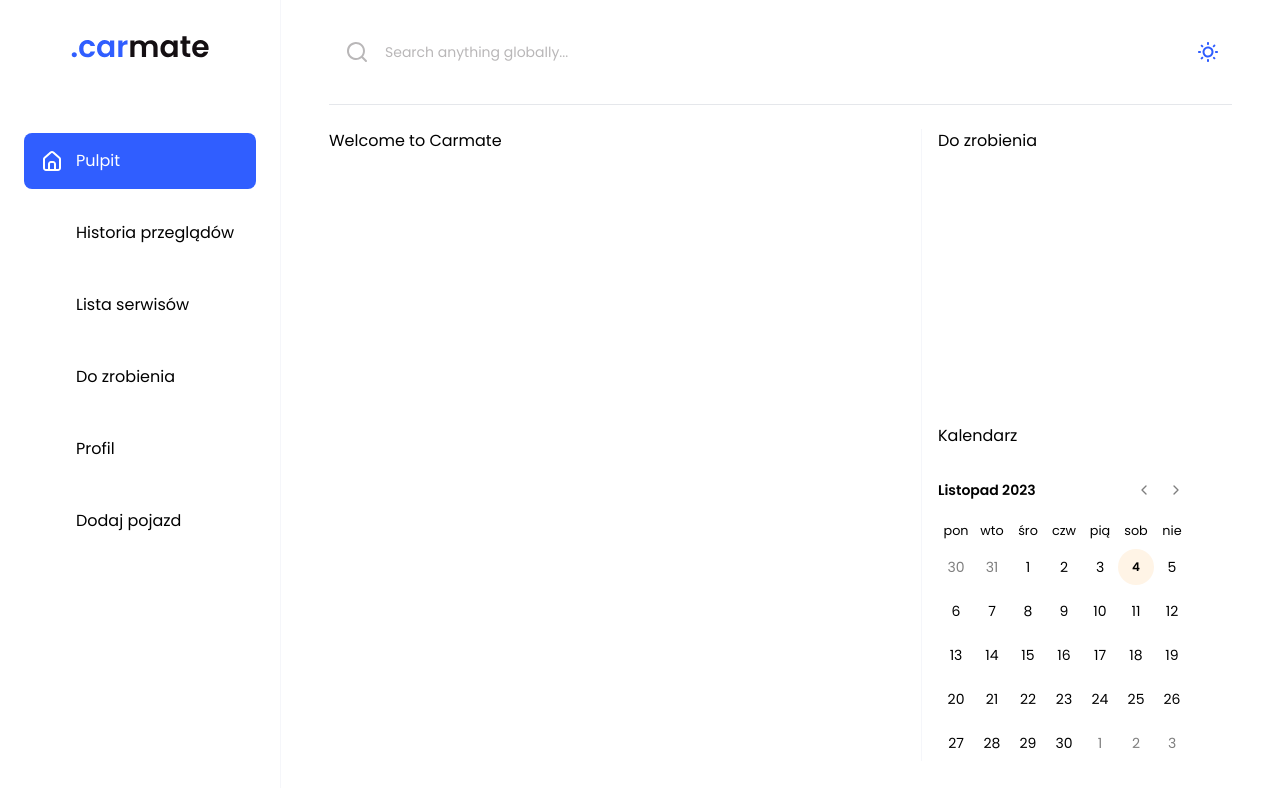
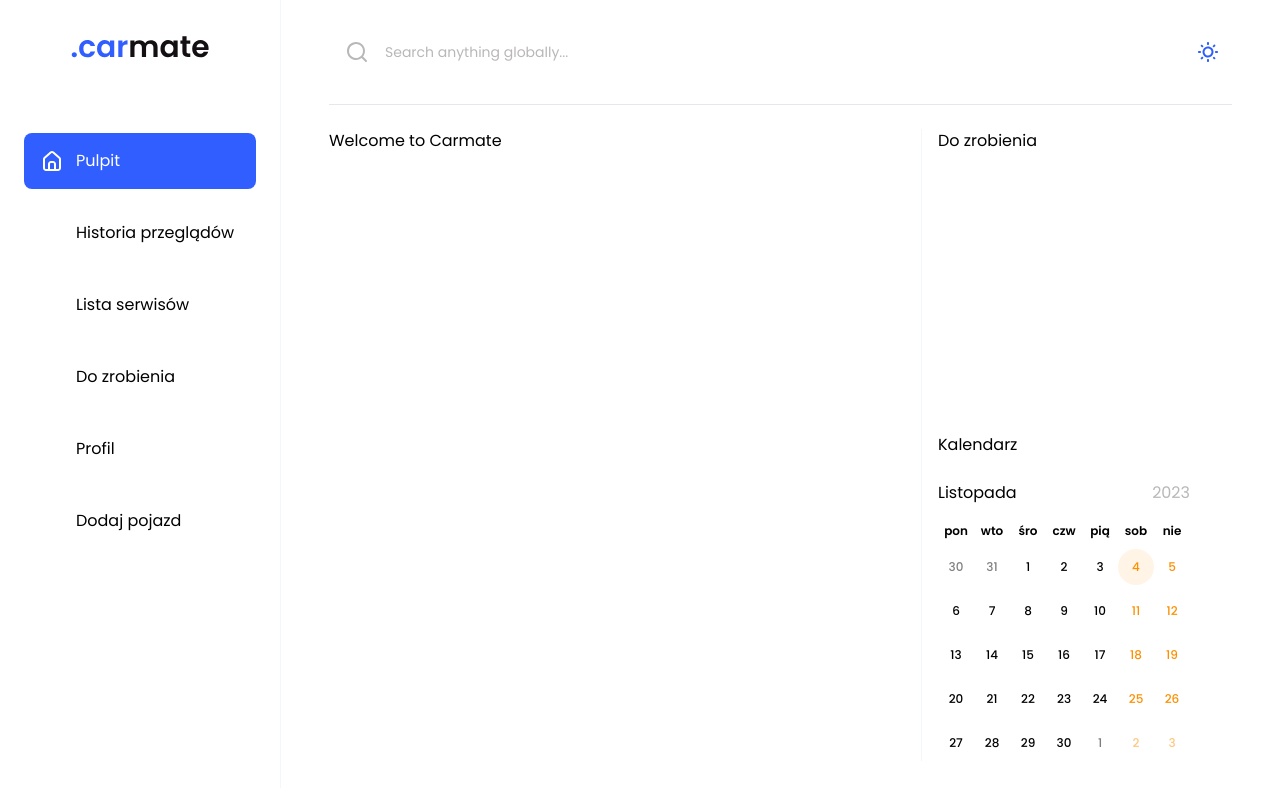
Before and after one commit to PrzybylskiMariusz/carmate, a Next.js app: page / in a window 1280 px wide. Shown: the top 788 px of the page. Built offline with nearby package versions, Linux system fonts and the light colour scheme.

Commit message:
CM-12: Add custom styles to Calendar component

```diff
--- a/app/globals.css
+++ b/app/globals.css
@@ -35,7 +35,19 @@ body {
 }
 
 .calendar-today {
-	@apply bg-accent-100 rounded-full text-[12px] font-semibold leading-[18px];
+	@apply bg-accent-100 rounded-full text-[12px] font-semibold leading-[18px] text-accent-500;
+}
+
+.rdp--weekend {
+	@apply text-accent-500;
+}
+
+.rdp-button {
+	@apply text-[12px] font-medium leading-[18px];
+}
+
+.rdp-head tr th {
+	@apply text-[12px] font-semibold leading-[18px];
 }
 
 .no-focus {
--- /dev/null
+++ b/components/shared/CustomCaption.tsx
@@ -0,0 +1,16 @@
+import { format } from "date-fns";
+import { pl } from "date-fns/locale";
+import { CaptionProps } from "react-day-picker";
+
+const CustomCaption = (props: CaptionProps) => {
+	return (
+		<p className="body-semibold text-dark900_light900 flex flex-1 justify-between capitalize">
+			{format(props.displayMonth, "MMMM", { locale: pl })}
+			<span className="text-light-600">
+				{format(props.displayMonth, "yyyy")}
+			</span>
+		</p>
+	);
+};
+
+export default CustomCaption;
--- a/components/shared/RightSidebar.tsx
+++ b/components/shared/RightSidebar.tsx
@@ -1,28 +1,37 @@
 "use client";
 import { Calendar } from "@/components/ui/calendar";
+import { isWeekend } from "@/lib/utils";
 import { pl } from "date-fns/locale";
 import { useState } from "react";
+import CustomCaption from "./CustomCaption";
 
 const RightSidebar = () => {
 	const [date, setDate] = useState<Date | undefined>(new Date());
+	const modifiers = {
+		weekend: isWeekend,
+	};
 	return (
 		<section className="custom-scrollbar background-light900_dark800 sticky right-0 top-0 mb-6 flex h-screen max-h-[632px] w-[311px] flex-col justify-between border-l border-light-700 px-4 dark:border-dark-700">
 			<div>
-				<h3 className="h3-bold">Do zrobienia</h3>
+				<h3 className="h3-bold text-dark900_light900">Do zrobienia</h3>
 			</div>
 			<div className="flex flex-col gap-6">
-				<h3 className="h3-bold">Kalendarz</h3>
+				<h3 className="h3-bold text-dark900_light900">Kalendarz</h3>
 
 				<Calendar
 					mode="single"
 					selected={date}
 					onSelect={setDate}
-					className="caption-medium rounded-md p-0"
+					className="caption-medium text-dark900_light900 rounded-md p-0"
 					locale={pl}
 					showOutsideDays
+					modifiers={modifiers}
 					modifiersClassNames={{
+						weekend: "rdp--weekend",
 						today: "calendar-today",
 					}}
+					components={{ Caption: CustomCaption }}
+					disableNavigation
 				/>
 			</div>
 		</section>
@@ -30,3 +39,4 @@ const RightSidebar = () => {
 };
 
 export default RightSidebar;
+// max-h-[632px]
--- a/lib/utils.ts
+++ b/lib/utils.ts
@@ -1,6 +1,11 @@
-import { type ClassValue, clsx } from "clsx"
-import { twMerge } from "tailwind-merge"
+import { clsx, type ClassValue } from "clsx";
+import { twMerge } from "tailwind-merge";
 
 export function cn(...inputs: ClassValue[]) {
-  return twMerge(clsx(inputs))
+	return twMerge(clsx(inputs));
 }
+
+export function isWeekend(date: Date) {
+	const day = date.getDay();
+	return day === 0 || day === 6;
+}
```
